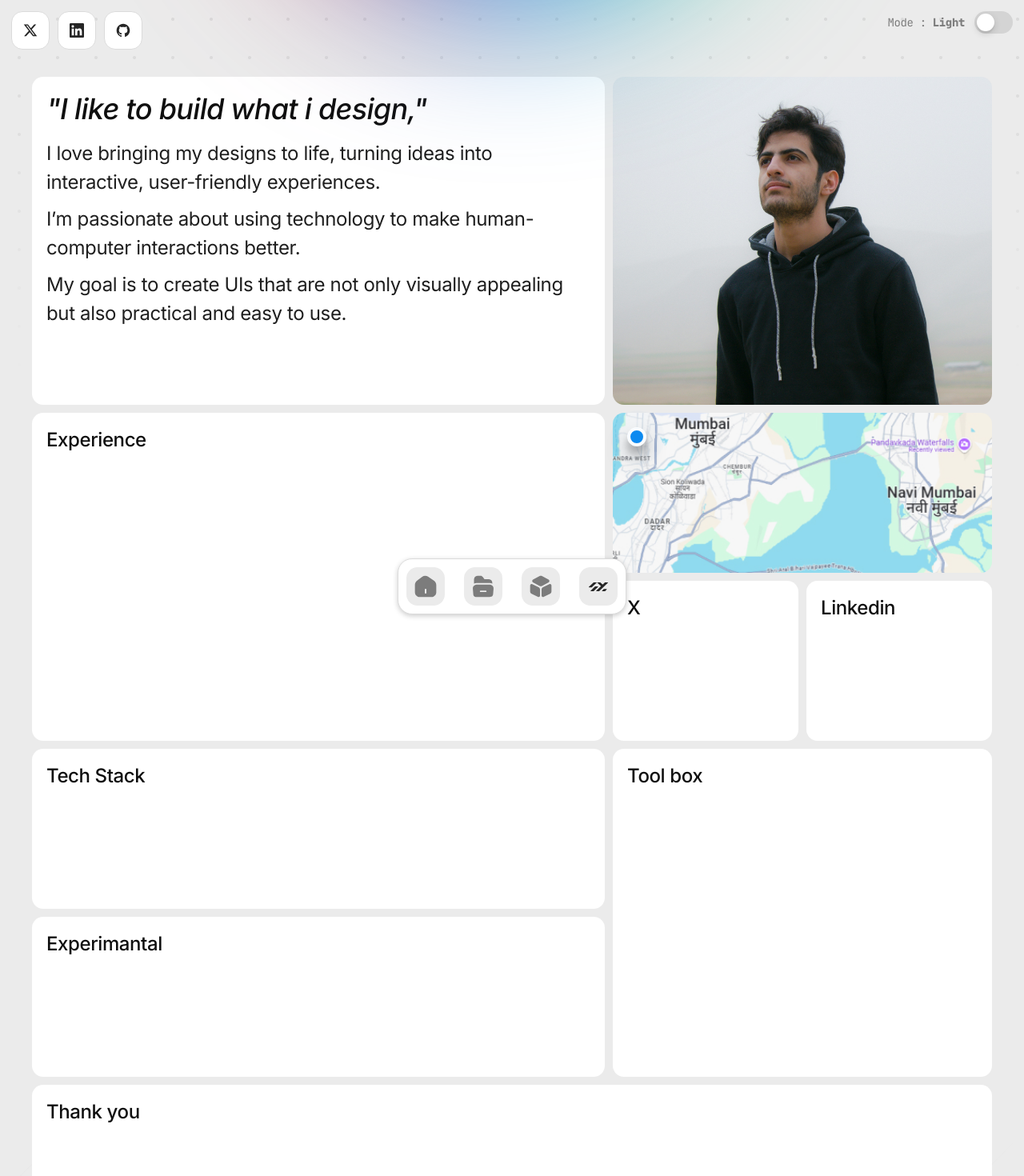
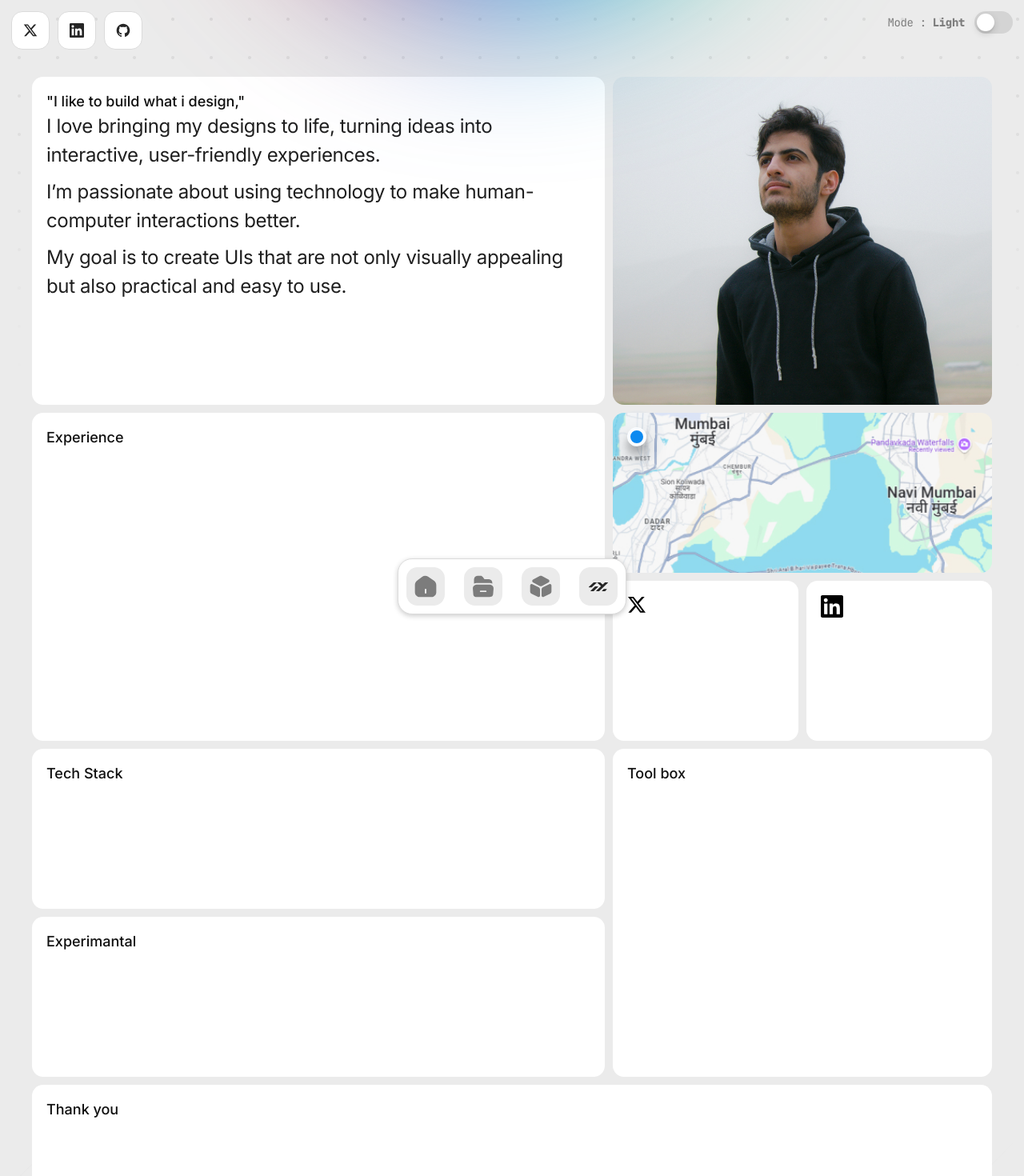
Before and after one commit to Shubham-yelekar/portfolio2024, a React (Vite) app: page /about in a window 1280 px wide. Shown: the top 1470 px of the page at 80% size. Built offline with nearby package versions, Linux system fonts and the light colour scheme.

Commit message:
about section settings

```diff
--- a/src/pages/About.jsx
+++ b/src/pages/About.jsx
@@ -1,36 +1,41 @@
 import React from 'react'
 import {motion} from 'framer-motion'
 import Footer from '../components/Footer'
-
+import textVariants from '../static/textVariants'
+import childVariants from '../static/childVariants'
+import Linkedin from '../icons/Linkedin'
+import XDotCom from '../icons/XDotCom'
 
 const About = () => {
   return (
     <motion.div className='p-2 sm:p-4'>
       <motion.div className='top-blob-about'></motion.div>
       <motion.div className='top-grid-about'></motion.div>
-      <div className='about-grid-wrapper'>
+      <motion.div  variants={textVariants} initial='initial' animate='animate'  className='about-grid-wrapper'>
 
-        <div className='bento-card intro-box'>
-          <h3>"I like to build what i design,"</h3>
+        <motion.div variants={childVariants} className='bento-card intro-box'>
+          <motion.h6 variants={childVariants}>"I like to build what i design,"</motion.h6>
           <p>I love bringing my designs to life, turning ideas into interactive, user-friendly experiences.</p>
           <p>I’m passionate about using technology to make human-computer interactions better.</p>
           <p>My goal is to create UIs that are not only visually appealing but also practical and easy to use. </p>
-       </div>
+       </motion.div>
 
        <div className='bento-card profile-img-box'></div>
 
-       <div className='bento-card experience-box'><h5>Experience</h5></div>
+       <div className='bento-card experience-box'><h6>Experience</h6></div>
        <div className='bento-card map-box'>
         <div className='map-marking'></div>
        </div>
 
-       <div className='bento-card x-box'><h5>X</h5></div>
-       <div className='bento-card linkdin-box'><h5>Linkedin</h5></div>
-       <div className='bento-card tech-stack-box'><h5>Tech Stack</h5></div>
-       <div className='bento-card tool-box'><h5>Tool box</h5></div>
-       <div className='bento-card experimental-box'><h5>Experimantal</h5></div>
-       <div className='bento-card thankyou-boy'><h5>Thank you</h5></div>
-      </div>
+       <div className='bento-card x-box'><XDotCom/></div>
+       <div className='bento-card linkdin-box'><Linkedin/></div>
+       <div className='bento-card tech-stack-box'><h6>Tech Stack</h6></div>
+       <div className='bento-card tool-box'><h6>Tool box</h6></div>
+       <div className='bento-card experimental-box'><h6>Experimantal</h6></div>
+       <div className='bento-card thankyou-boy'><h6>Thank you</h6></div>
+
+      </motion.div>
+
       <Footer/>
       </motion.div>
   )
```
Also changed, not shown: public/assets/various/grid-lines.png (added).
